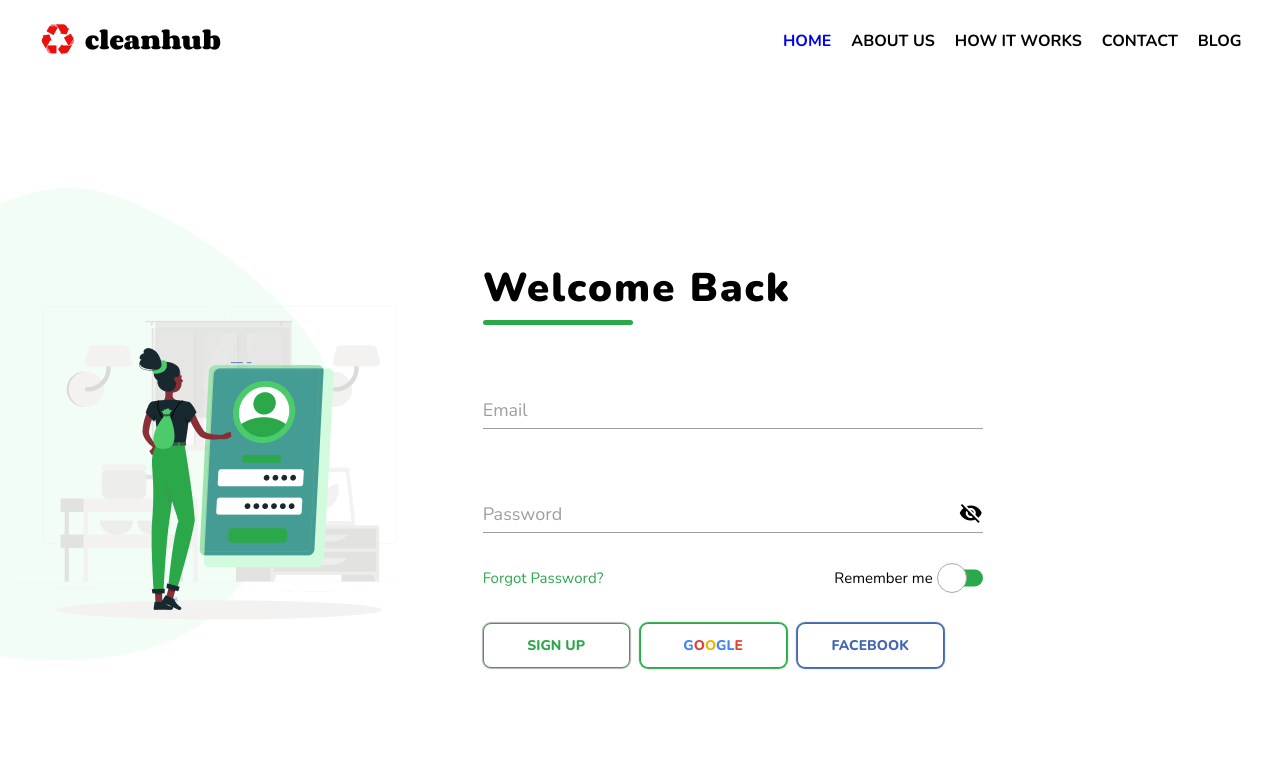
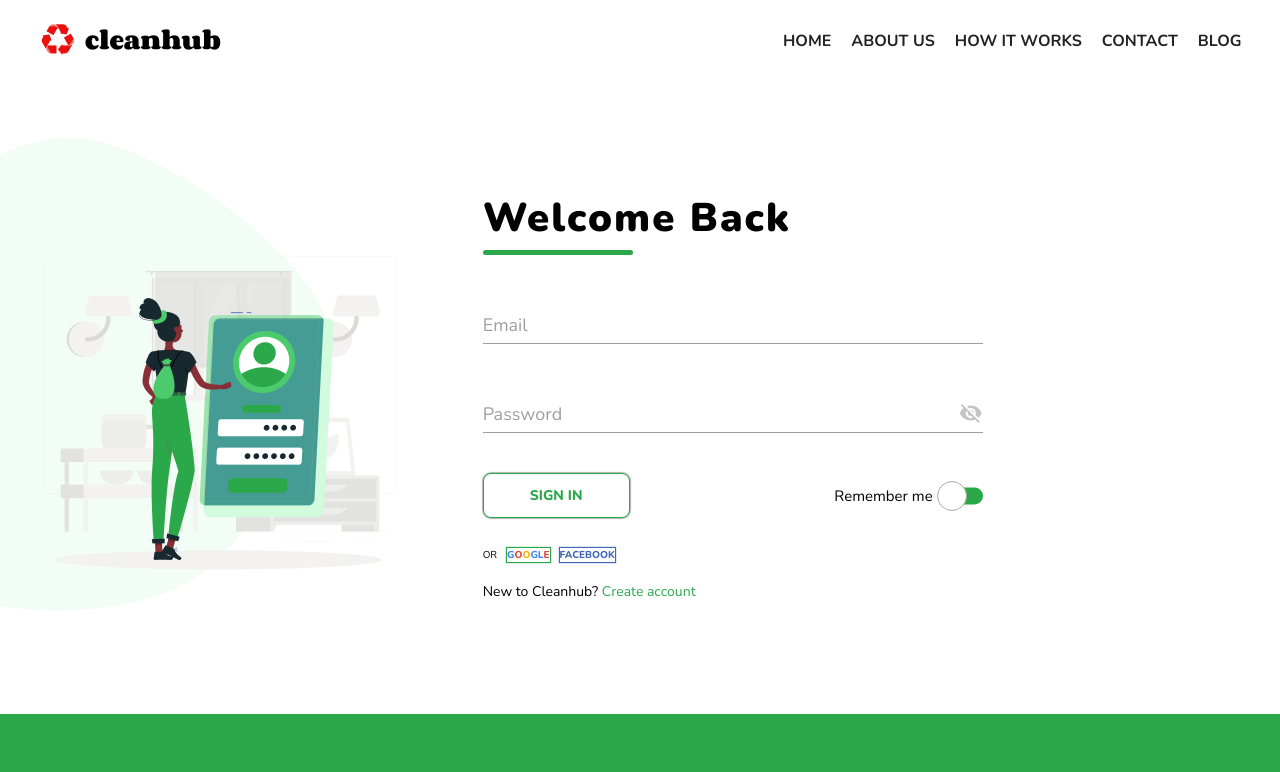
Before and after one commit to kiisi/cleanhub, a React (Create React App) app: page /signin in a window 1280 px wide. Shown: the top 772 px of the page. Built offline with nearby package versions, Linux system fonts and the light colour scheme.

Commit message:
Updates on login

```diff
--- a/src/App.scss
+++ b/src/App.scss
@@ -1,5 +1,7 @@
-.app, .page-min-height{
+.app{
     min-height:100vh;
+    display:flex;
+    flex-direction: column;
 }
 
 .max-wrapper{
--- a/src/Pages/Home/Hero/Hero.jsx
+++ b/src/Pages/Home/Hero/Hero.jsx
@@ -8,7 +8,7 @@ const Hero = () => {
   return (
     <div className="hero-wrapper max-wrapper">
       <div className="max-wrapper-content ">
-        <Navbar navlinkColor={'#fff'}/>
+        <Navbar navLinkColor="#fff"/>
         <div className="hero">
           <div className="hero-content">
             <h1>RE-USE THE <span>REFUSE</span></h1>
--- a/src/Pages/Home/Hero/Hero.scss
+++ b/src/Pages/Home/Hero/Hero.scss
@@ -64,8 +64,14 @@
                 }
 
                 &-sign{
-                    color:#2BA84A;
                     background: #fff;
+
+                    a,
+                    a:link,
+                    a:visited{
+                        color:#2BA84A;
+                    }
+
                     @media screen and (max-width:375px){
                         font-size:1.4rem;
                     }
--- a/src/Pages/Login/Login.jsx
+++ b/src/Pages/Login/Login.jsx
@@ -1,14 +1,20 @@
-import React from 'react'
+import React, { useState } from 'react'
 import Navbar from '../../components/Navbar/Navbar'
 import login from '../../assets/login_img.PNG'
 import './Login.scss'
 import Input from '../../components/Input/Input'
 import Button from '../../components/Button/Button'
+import {Link} from 'react-router-dom'
 const Login = () => {
+
+    const [email, setEmail] = useState('')
+    const [password, setPassword] = useState('')
+
+
 
 
     return (
-        <div className="page-min-height">
+
             <div className="max-wrapper">
                 <div className="max-wrapper-content">
                     <Navbar />
@@ -22,21 +28,22 @@ const Login = () => {
                             <div className="login-content-max_width">
                                 <h1 className="heading-lg">Welcome Back</h1>
                                 <div className="login-content-row">
-                                    <Input type="email" labelText="Email" />
+                                    <Input type="email" labelText="Email" value={email} setValue={(e) => setEmail(e.target.value)} />
                                 </div>
                                 <div className="login-content-row">
-                                    <Input type="password" labelText="Password" />
+                                    <Input type="password" labelText="Password" value={password} setValue={(e) => setPassword(e.target.value)} />
                                 </div>
+
                                 <div className="login-content-password_service">
-                                    <p>Forgot Password?</p>
-                                    <div>
+                                    <div className="btn-sm login-content-password_service-btn_s">SIGN IN</div>
+                                    <div className="login-content-password_service-remember_me">
                                         <span>Remember me</span>
                                         <Button />
                                     </div>
                                 </div>
                                 <div className="login-content-providers">
-                                    <div className="btn-sm login-content-providers-btn_s">SIGN UP</div>
-                                    <div className="btn-sm login-content-providers-btn_g">
+                                    <div>OR</div>
+                                    <div className="login-content-providers-btn_g">
                                         <div>
                                             <span>G</span>
                                             <span>O</span>
@@ -46,14 +53,16 @@ const Login = () => {
                                             <span>E</span>
                                         </div>
                                     </div>
-                                    <div className="btn-sm login-content-providers-btn_f">FACEBOOK</div>
+                                    <div className="login-content-providers-btn_f">FACEBOOK</div>
+                                </div>
+                                <div className="login-content-getstarted">
+                                    <span>New to Cleanhub? </span><Link to="/signup">Create account</Link>
                                 </div>
                             </div>
                         </div>
                     </div>
                 </div>
             </div>
-        </div>
     )
 }
 
--- a/src/Pages/Login/Login.scss
+++ b/src/Pages/Login/Login.scss
@@ -1,5 +1,6 @@
 .login{
-    padding-top:10rem;
+    padding-top:5rem;
+    padding-bottom: 8rem;
     display:flex;
     column-gap: 6rem;
 
@@ -11,7 +12,7 @@
     }
 
     &-content{
-        padding-top:5rem;
+        padding-top:3rem;
         flex:1;
 
         &-max_width{
@@ -37,22 +38,25 @@
         }
 
         &-row{
-            margin-top: 4rem;
+            margin-top: 2.5rem;
         }
 
         &-password_service{
-            padding-top:3rem;
+            padding-top:4rem;
             display:flex;
             align-items: center;
             justify-content: space-between;
             font-size:1.5rem;
             font-family:'Nunito','Ubuntu','Roboto', Helvetica, sans-serif;
 
-            p{
+            &-btn_s{
+                background: #fff;
                 color:#2BA84A;
+                box-shadow: 0 0 1px 1px rgba(0,0,0,.3);
+                font-weight: 800;
             }
 
-            div{
+            &-remember_me{
                 display:flex;
                 align-items: center;
 
@@ -75,12 +79,6 @@
                 }
             }
 
-            &-btn_s{
-                background: #fff;
-                color:#2BA84A;
-                box-shadow: 0 0 1px 1px rgba(0,0,0,.3);
-                font-weight: 800;
-            }
             &-btn_g{
                 background: #fff;
                 color:#2BA84A;
@@ -107,5 +105,16 @@
                 font-weight: 800;
             }
         }
+
+        &-getstarted{
+            padding-top:2rem;
+            font-size:1.4rem;
+
+            a,
+            a:link,
+            a:visited{
+                color:#2BA84A;
+            }
+        }
     }
 }
--- a/src/components/Footer/Footer.scss
+++ b/src/components/Footer/Footer.scss
@@ -1,5 +1,5 @@
 .footer{
-    margin-top:10rem;
+    margin-top:auto;
     background:#2BA84A;
     padding:2rem 0;
     padding-top: 5rem;
--- a/src/components/Input/Input.jsx
+++ b/src/components/Input/Input.jsx
@@ -1,10 +1,9 @@
 import React, { useEffect, useState, useRef } from 'react'
 import './Input.scss'
 
-const Input = ({type, labelText}) => {
+const Input = ({type, labelText, value, setValue}) => {
 
     const [focus, setFocus] = useState(false)
-    const [inputValue, setInputValue] = useState('')
     const [passwordVisibility, setPasswordVisibility] = useState(false)
     const labelRef = useRef()
     const inputRef = useRef()
@@ -20,7 +19,7 @@ const Input = ({type, labelText}) => {
 
         input.addEventListener("focusout", ()=>{
 
-            if(inputValue !== ''){
+            if(value !== ''){
                 setFocus(true)
             }else{
                 setFocus(false)
@@ -31,7 +30,7 @@ const Input = ({type, labelText}) => {
             setFocus(true)
         })
 
-    },[inputValue])
+    },[value])
 
     const setPasswordVisibilityHandler = () =>{
         setPasswordVisibility(!passwordVisibility)
@@ -42,7 +41,7 @@ const Input = ({type, labelText}) => {
     <div className="input">
         <div className={focus ? "input-label active" : "input-label"} ref={labelRef}>{labelText}</div>
         <div className={focus ? "active input-main" : "input-main"}>
-            <input type={passwordVisibility ? 'text' : 'password'}  ref={inputRef} value={inputValue} onChange={(e)=>setInputValue(e.target.value)}/>
+            <input type={passwordVisibility ? 'text' : 'password'}  ref={inputRef} value={value} onChange={setValue}/>
             <span onClick={setPasswordVisibilityHandler} className="material-icons">{passwordVisibility ? 'visibility' : 'visibility_off'}</span>
         </div>
     </div>
@@ -50,7 +49,7 @@ const Input = ({type, labelText}) => {
     <div className="input">
         <div className={focus ? "input-label active" : "input-label"} ref={labelRef}>{labelText}</div>
         <div className={focus ? "active input-main" : "input-main"}>
-            <input type={type}  ref={inputRef} value={inputValue} onChange={(e)=>setInputValue(e.target.value)}/>
+            <input type={type}  ref={inputRef} value={value} onChange={setValue}/>
         </div>
     </div>
 
--- a/src/components/Input/Input.scss
+++ b/src/components/Input/Input.scss
@@ -12,13 +12,15 @@
         -webkit-transform: translateY(3.3rem);
         transition: color .2s ease-out, transform .2s ease-out;
         -webkit-transition: color .2s ease-out, -webkit-transform .2s ease-out;
+        transform-origin: 0 100%;
+
 
         &.active{
             color:#2BA84A;
             transform: translateY(0) scale(0.8);
             transform-origin: 0 0;
+            -webkit-transform-origin: 0 0;
             -webkit-transform: translateY(0) scale(0.8);
-            -webkit-transform-origin: 0 0;
         }
     }
 
@@ -52,6 +54,8 @@
         span{
             display:grid;
             place-items: center;
+            color:#C4C4C4;
+            cursor:pointer;
         }
     }
 
--- a/src/components/Navbar/Navbar.jsx
+++ b/src/components/Navbar/Navbar.jsx
@@ -1,20 +1,23 @@
 import React from 'react'
 import logo from '../../assets/logo.png'
 import './Navbar.scss'
-import {Link} from 'react-router-dom'
+import { Link } from 'react-router-dom'
 
-const Navbar = ({navlinkColor}) => {
+//
+const Navbar = ({navLinkColor}) => {
+
+
   return (
     <nav className="nav">
       <div className="nav-logo">
-        <img src={logo} alt="nav-logo"/>
+        <img src={logo} alt="nav-logo" />
       </div>
-      <div className="nav-items" style={{color: navlinkColor ? navlinkColor : 'black'}}>
-        <div className="nav-items-item"><Link to="/">HOME</Link></div>
-        <div className="nav-items-item">ABOUT US</div>
-        <div className="nav-items-item">HOW IT WORKS</div>
-        <div className="nav-items-item">CONTACT</div>
-        <div className="nav-items-item">BLOG</div>
+      <div className="nav-items">
+        <div className="nav-items-item"><Link to="/" className={navLinkColor ? "navlink-color-w" : "navlink-color-b"}>HOME</Link></div>
+        <div className="nav-items-item"><Link to="/" className={navLinkColor ? "navlink-color-w" : "navlink-color-b"}>ABOUT US</Link></div>
+        <div className="nav-items-item"><Link to="/" className={navLinkColor ? "navlink-color-w" : "navlink-color-b"}>HOW IT WORKS</Link></div>
+        <div className="nav-items-item"><Link to="/" className={navLinkColor ? "navlink-color-w" : "navlink-color-b"}>CONTACT</Link></div>
+        <div className="nav-items-item"><Link to="/" className={navLinkColor ? "navlink-color-w" : "navlink-color-b"}>BLOG</Link></div>
       </div>
     </nav>
   )
--- a/src/components/Navbar/Navbar.scss
+++ b/src/components/Navbar/Navbar.scss
@@ -9,6 +9,23 @@
     .nav-items{
         display:flex;
         font-size: 1.6rem;
+
+        .navlink-color-w{
+            color:#fff !important;
+
+            &:link,
+            &:visited{
+                color:#fff;
+            }
+        }
+        .navlink-color-b{
+            color:#222;
+
+            &:link,
+            &:visited{
+                color:#222;
+            }
+        }
 
         @media screen and (max-width:768px){
             display:none;
--- a/src/index.js
+++ b/src/index.js
@@ -6,4 +6,8 @@ import App from './App';
 
 const rootElement = document.getElementById("root");
 
-ReactDOM.render(<App/>, rootElement)
+ReactDOM.render(
+        <App />
+
+    ,rootElement
+);
```
